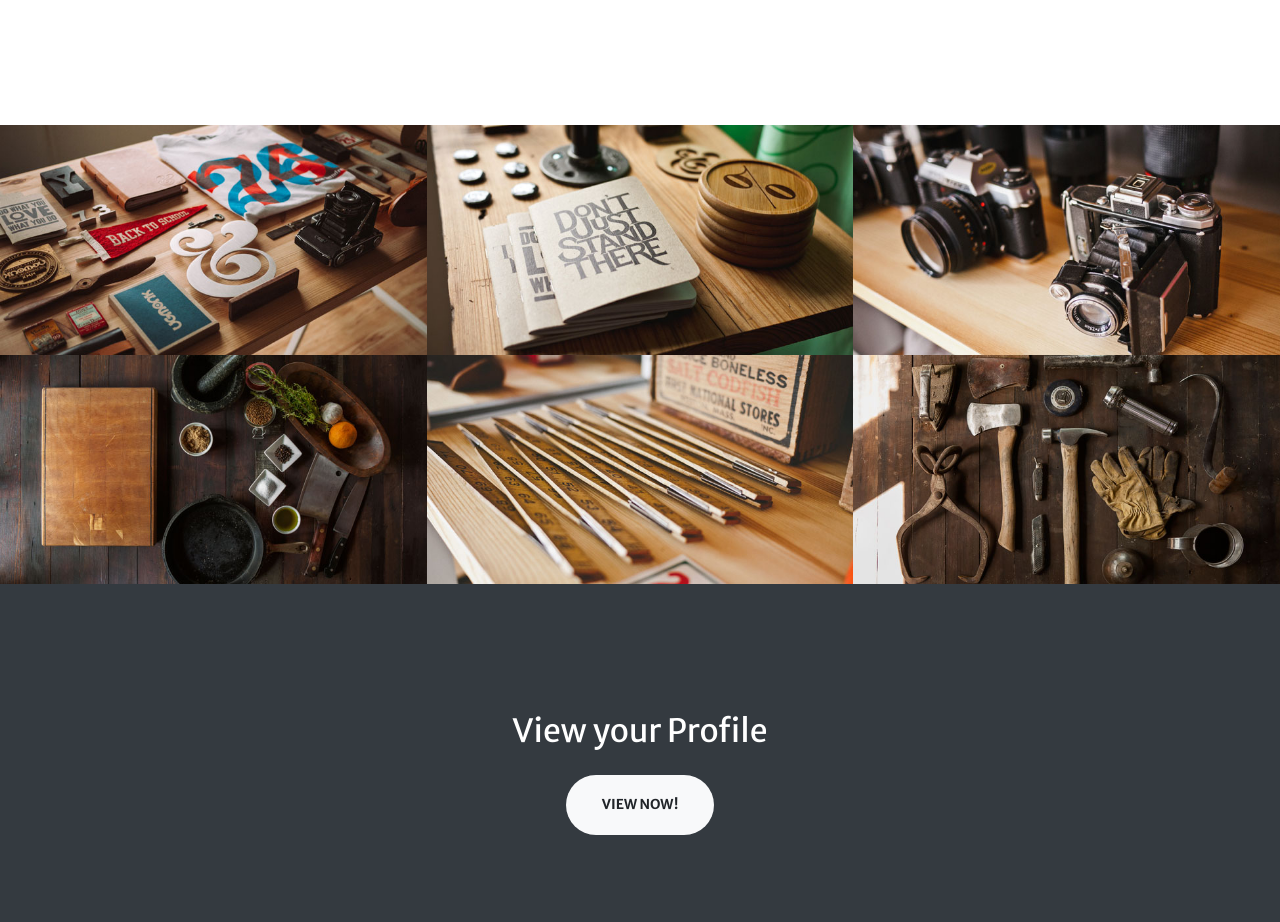
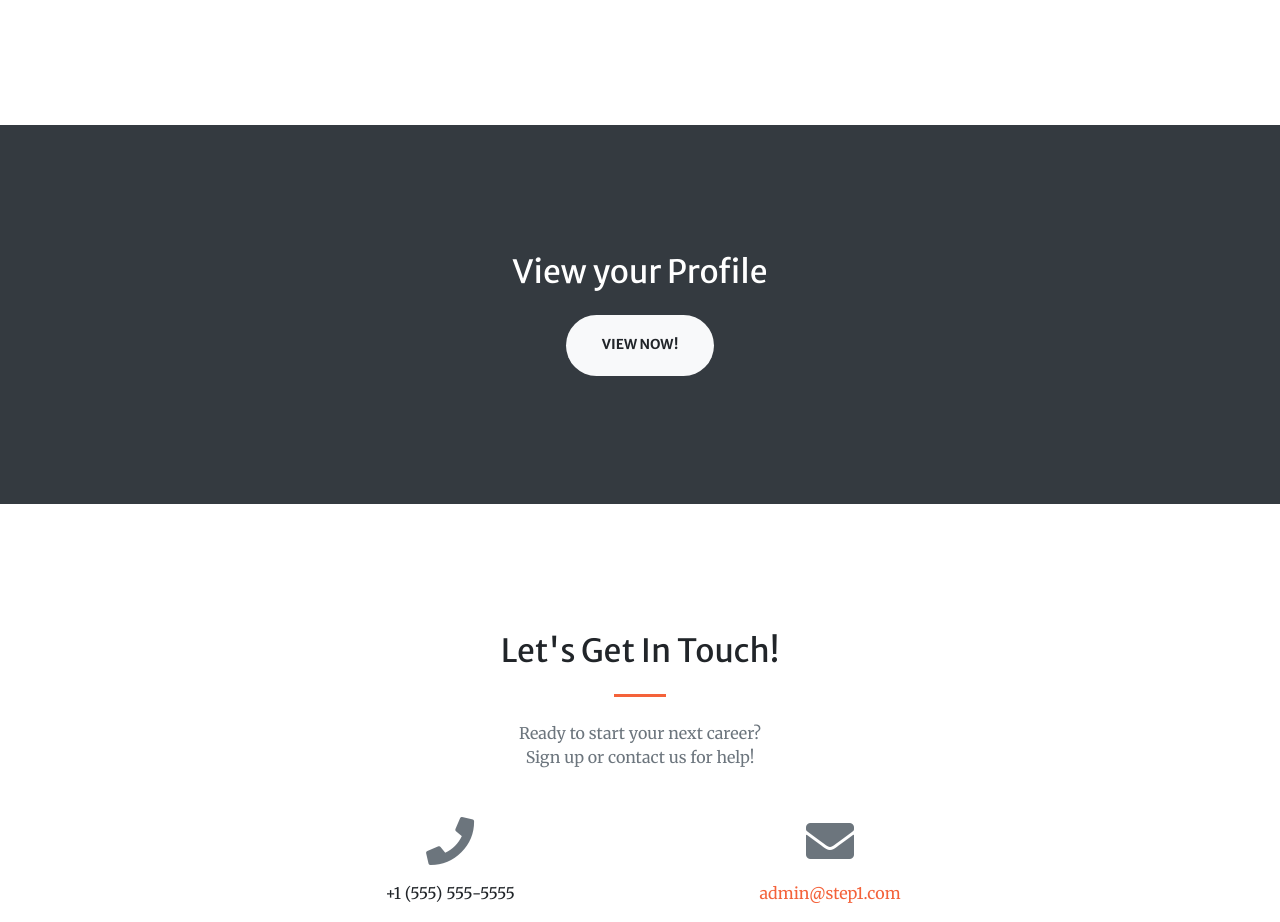
Before and after one commit to JonnyOneiro/step1, a website: page index.html in a window 1280 px wide. Shown: the part 1911-2833 px from the top of the page. Drawn offline with Linux system fonts and the light colour scheme; files whose address does not match are found by name.

Commit message:
commented out profile section for test gh pages

```diff
--- a/index.html
+++ b/index.html
@@ -128,7 +128,7 @@
   </section>
 
   <!-- profile Section -->
-  <section id="profile">
+  <!-- <section id="profile">
     <div class="container-fluid p-0">
       <div class="row no-gutters">
         <div class="col-lg-4 col-sm-6">
@@ -211,7 +211,7 @@
         </div>
       </div>
     </div>
-  </section>
+  </section> -->
 
   <!-- Call to Action Section -->
   <section class="page-section bg-dark text-white">
```
